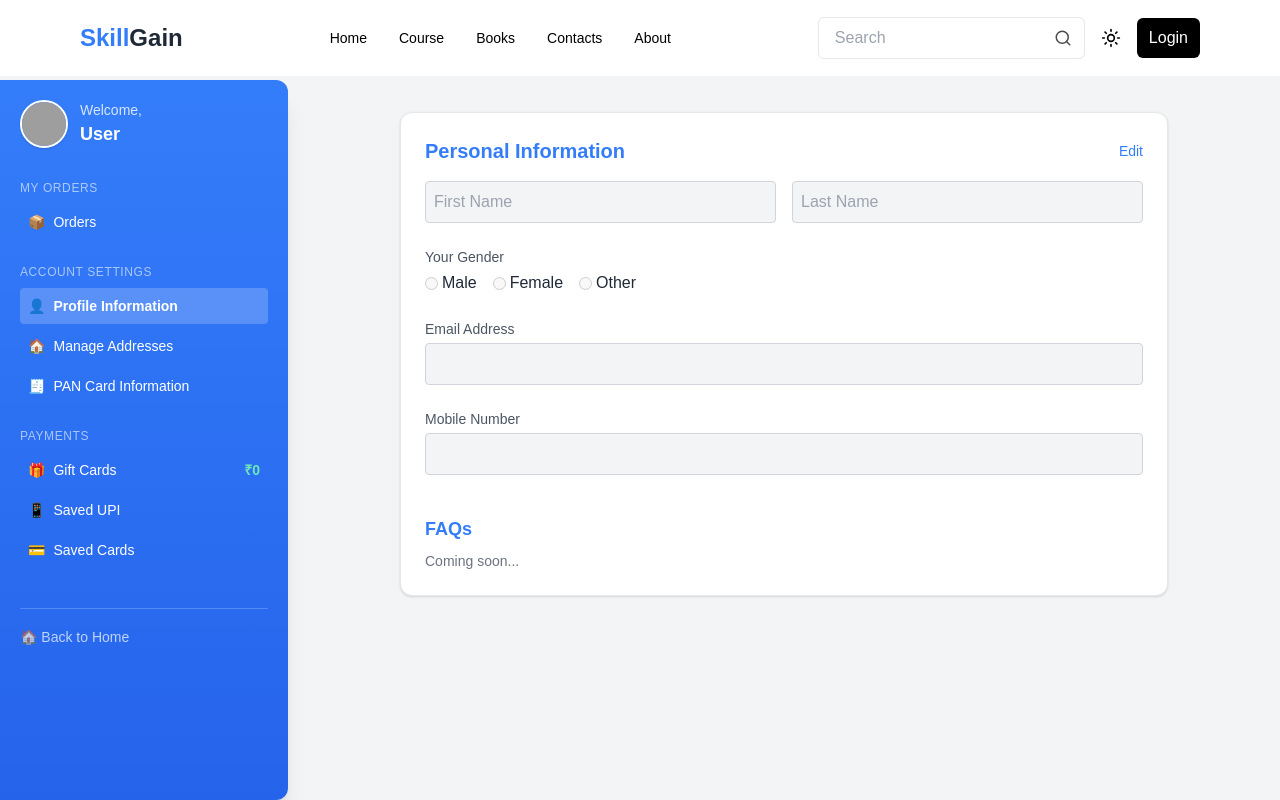
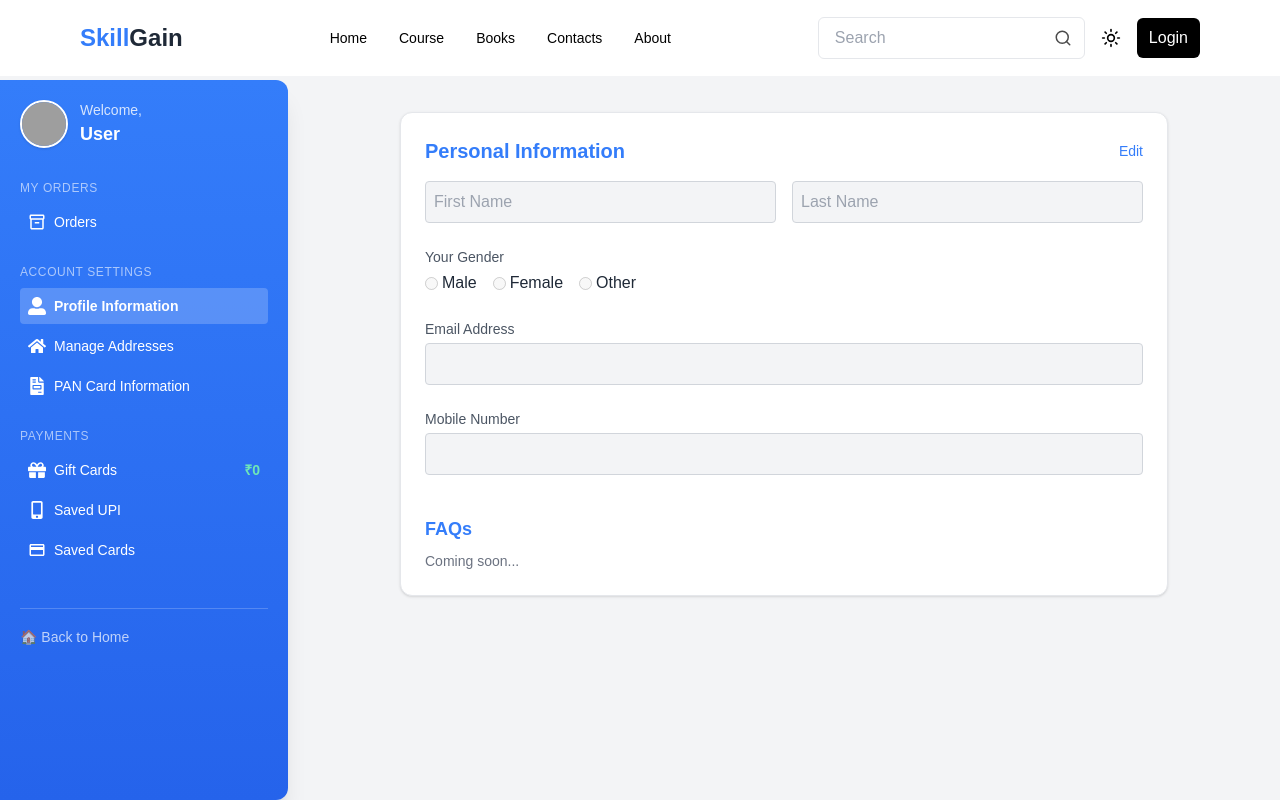
Before and after one commit to krishnactive/Bookworm, a React (Vite) app in the folder Frontend/: page /profile in a window 1280 px wide. Built offline with nearby package versions, Linux system fonts and the light colour scheme; grey boxes are pictures that could not be loaded; a web font is replaced by a local one.

Commit message:
some minor changes

```diff
--- a/Frontend/src/App.jsx
+++ b/Frontend/src/App.jsx
@@ -21,6 +21,9 @@ import GiftCard from "./components/GiftCards";
 import Coupons from "./components/Coupons";
 import Settings from "./components/Setting"
 import { Outlet } from "react-router-dom";
+import SavedUpi from "./components/SavedUpi";
+import SavedCards from "./components/SavedCards";
+import PanInfo from "./components/PanInfo";
 function App() {
   const [authUser, setAuthUser] = useAuth();
   console.log(authUser);
@@ -55,6 +58,10 @@ function App() {
           <Route path="/gift-cards" element={<GiftCard/>}></Route>
           <Route path="/coupons" element={<Coupons/>}></Route>
           <Route path="/settings" element={<Settings/>}></Route>
+          <Route path="/saved-upi" element={<SavedUpi/>} ></Route>
+          <Route path="/saved-cards" element={<SavedCards/>} ></Route>
+          <Route path="/pan-info" element={<PanInfo/>} ></Route>
+
         </Routes>
         <Toaster />
 
--- /dev/null
+++ b/Frontend/src/components/PanInfo.jsx
@@ -0,0 +1,11 @@
+import React from 'react'
+
+const PanInfo = () => {
+  return (
+    <div className="flex justify-center items-center h-screen text-lg text-gray-600 font-semibold">
+      <p>coming soon</p>
+    </div>
+  )
+}
+
+export default PanInfo
--- a/Frontend/src/components/Profile.jsx
+++ b/Frontend/src/components/Profile.jsx
@@ -1,6 +1,8 @@
 import { useAuth } from "../context/AuthProvider";
 import { useState } from "react";
 import { FiSettings } from "react-icons/fi";
+import { MdOutlineInventory2, MdOutlineCreditCard } from "react-icons/md";
+import { FaUserAlt, FaGift, FaMobileAlt, FaHome, FaFileInvoice } from "react-icons/fa";
 import { Link } from "react-router-dom";
 import { useNavigate } from "react-router-dom";
 
@@ -91,21 +93,22 @@ export default function ProfilePage() {
 
         <nav className="space-y-4 text-sm font-medium">
           <Section title="My Orders">
-            <NavLink text="Orders" icon="📦" link="order_history" />
+            <NavLink text="Orders" icon={<MdOutlineInventory2 />} link="/order_history" />
           </Section>
           <Section title="Account Settings">
-            <NavLink text="Profile Information" icon="👤" active />
-            <NavLink text="Manage Addresses" icon="🏠" link="/addresses"/>
-            <NavLink text="PAN Card Information" icon="🧾" />
+            <NavLink text="Profile Information" icon={<FaUserAlt />} active />
+            <NavLink text="Manage Addresses" icon={<FaHome />} link="/addresses" />
+            <NavLink text="PAN Card Information" icon={<FaFileInvoice />} link="/pan-info" />
           </Section>
           <Section title="Payments">
             <NavLink
               text="Gift Cards"
-              icon="🎁"
+              icon={<FaGift />}
               extra={<span className="text-emerald-300 font-bold">₹0</span>}
+              link="/gift-cards"
             />
-            <NavLink text="Saved UPI" icon="📱" />
-            <NavLink text="Saved Cards" icon="💳" />
+            <NavLink text="Saved UPI" icon={<FaMobileAlt />} link="/saved-upi" />
+            <NavLink text="Saved Cards" icon={<MdOutlineCreditCard />} link="/saved-cards" />
           </Section>
         </nav>
 
@@ -200,7 +203,7 @@ function NavLink({ text, icon, active = false, extra, link = "#" }) {
   return (
     <Link to={link} className={`${baseStyle} ${activeStyle}`}>
       <div className="flex items-center gap-2">
-        {icon && <span>{icon}</span>}
+        {icon && <span className="text-lg">{icon}</span>}
         <span>{text}</span>
       </div>
       {extra}
--- /dev/null
+++ b/Frontend/src/components/SavedCards.jsx
@@ -0,0 +1,11 @@
+import React from 'react'
+
+const SavedCards = () => {
+  return (
+    <div className="flex justify-center items-center h-screen text-lg text-gray-600 font-semibold">
+      <p>coming soon</p>
+    </div>
+  )
+}
+
+export default SavedCards
--- /dev/null
+++ b/Frontend/src/components/SavedUpi.jsx
@@ -0,0 +1,11 @@
+import React from 'react'
+
+const SavedUpi = () => {
+  return (
+   <div className="flex justify-center items-center h-screen text-lg text-gray-600 font-semibold">
+      <p>coming soon</p>
+    </div>
+  )
+}
+
+export default SavedUpi
```
Lines whose indentation alone changed are shown as unchanged.
